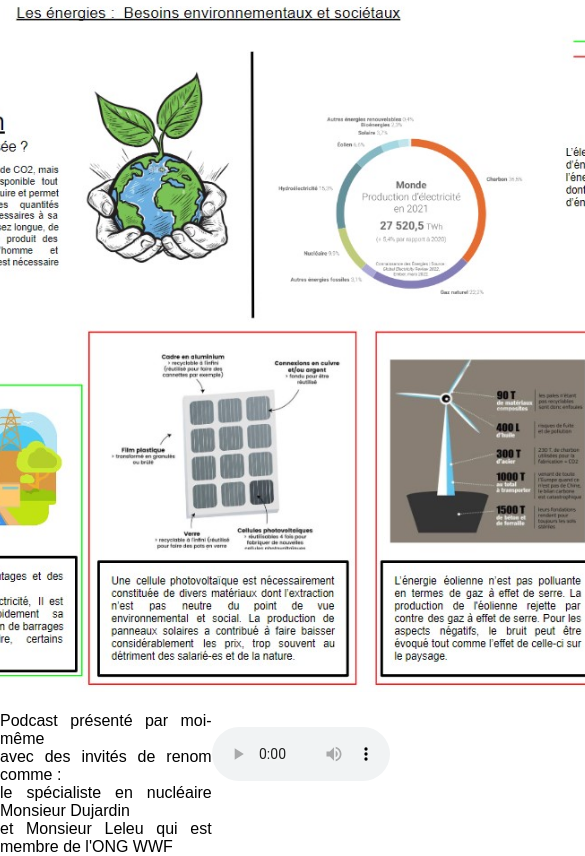
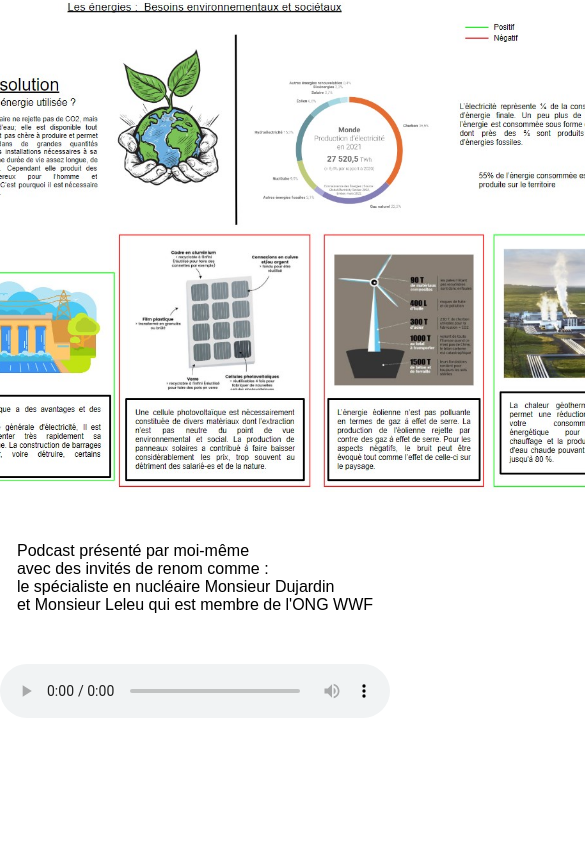
Before and after one commit to Fofent/projet-emc, a plain HTML site: page index.html in a window 390 px wide. Shown: the part 125-981 px from the top of the page, 585 px wide, since content can reach past the window. After the commit the page ends 863 px from the top, so only its background shows below. Drawn offline with Linux system fonts and the light colour scheme.

Commit message:
bug responsive

```diff
--- a/index.html
+++ b/index.html
@@ -10,7 +10,7 @@
             Podcast sur les énergies de demain
                 <div id="Trait1"></div>
             </h1>
-            <img src="affiche.jpg" height="700">
+            <img src="affiche.jpg" height="500">
         </div>
         <div id="audio">
             <audio src="Séquence-01.mp3" controls="controls"></audio>
--- a/style.css
+++ b/style.css
@@ -1,6 +1,11 @@
 * {
     margin: 0;
     padding: 0;
+}
+
+body {
+    padding: 0;
+    margin: 0;
 }
 
 #presentation {
@@ -17,6 +22,8 @@ p, h1 {
 
 audio {
     margin-top: 35px;
+    width: 100%;
+    margin: 20px 0;
 }
 
 #Trait1 {
@@ -28,7 +35,12 @@ audio {
 
 #audio {
     display: flex;
-    justify-content: center;
-    flex-direction: row-reverse;
+    flex-direction: column-reverse;
     justify-content: space-around;
 }
+
+p {
+    display: flex;
+    justify-content: center;
+    margin: 30px 0;
+}
```
